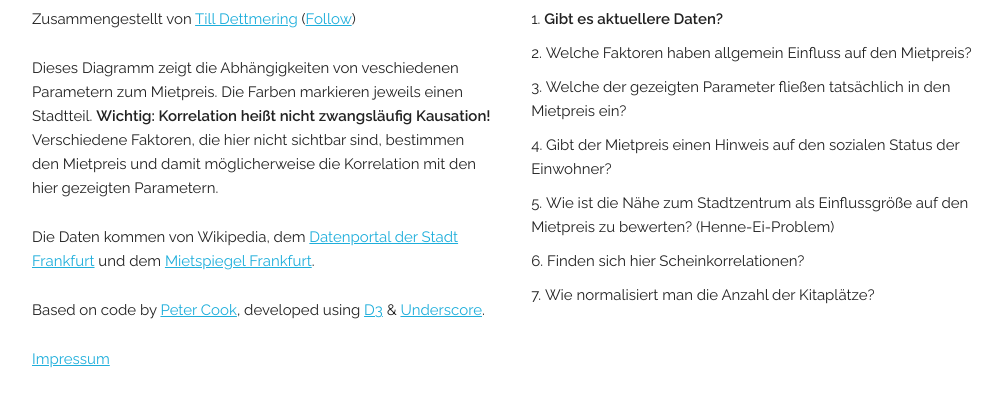
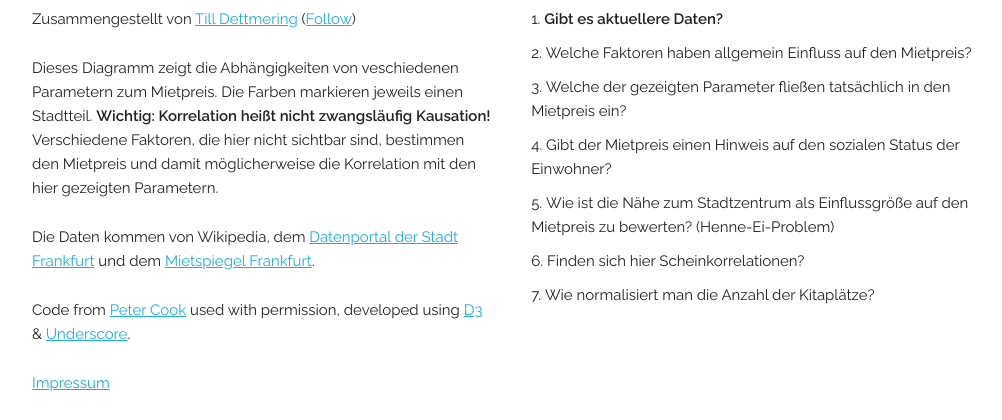
Before and after one commit to dettmering/mieten-ffm, a PHP site: page / in a window 1280 px wide; the page is wider, and only the part inside the window is pictured. Shown: the part 782-1202 px from the top of that part, without its empty margins (128-1130 px from the left). Before the commit the page ends 1150 px from the top of that part, so only its background shows below. Run offline with PHP 8.4, Linux system fonts and the light colour scheme.

Commit message:
tilldettmering.com branding

```diff
--- a/web/assets/style.css
+++ b/web/assets/style.css
@@ -1,9 +1,4 @@
 /* Document styling */
-
-body {
-    background-color: #fff;
-    font-family: 'Raleway', helvetica, sans-serif;
-}
 
 h1 {
     font-size: 30px;
--- a/web/index.html
+++ b/web/index.html
@@ -15,7 +15,7 @@
 
     <!-- FONT
   –––––––––––––––––––––––––––––––––––––––––––––––––– -->
-    <link href="//fonts.googleapis.com/css?family=Raleway:400,300,600" rel="stylesheet" type="text/css">
+    <link href="https://fonts.googleapis.com/css?family=Raleway:400,300,600" rel="stylesheet" type="text/css">
 
     <!-- CSS
   –––––––––––––––––––––––––––––––––––––––––––––––––– -->
@@ -48,7 +48,7 @@
                 <p>Dieses Diagramm zeigt die Abhängigkeiten von veschiedenen Parametern zum Mietpreis. Die Farben markieren jeweils einen Stadtteil. <strong>Wichtig: Korrelation heißt nicht zwangsläufig Kausation!</strong> Verschiedene Faktoren, die hier
                     nicht sichtbar sind, bestimmen den Mietpreis und damit möglicherweise die Korrelation mit den hier gezeigten Parametern.</p>
                 <p>Die Daten kommen von Wikipedia, dem <a href="http://daten.frankfurt.de/" target="_blank">Datenportal der Stadt Frankfurt</a> und dem <a href="http://www.wohnungsboerse.net/mietspiegel-Frankfurt/3242" target="_blank">Mietspiegel Frankfurt</a>.</p>
-                <p>Based on code by <a href="http://prcweb.co.uk">Peter Cook</a>, developed using <a href="http://d3js.org" target="_blank">D3</a> & <a href="http://underscorejs.org" target="_blank">Underscore</a>.</p>
+                <p>Code from <a href="http://prcweb.co.uk">Peter Cook</a> used with permission, developed using <a href="http://d3js.org" target="_blank">D3</a> & <a href="http://underscorejs.org" target="_blank">Underscore</a>.</p>
 
                 <p><a href="https://tilldettmering.com/impressum">Impressum</a></p>
             </div>
```
